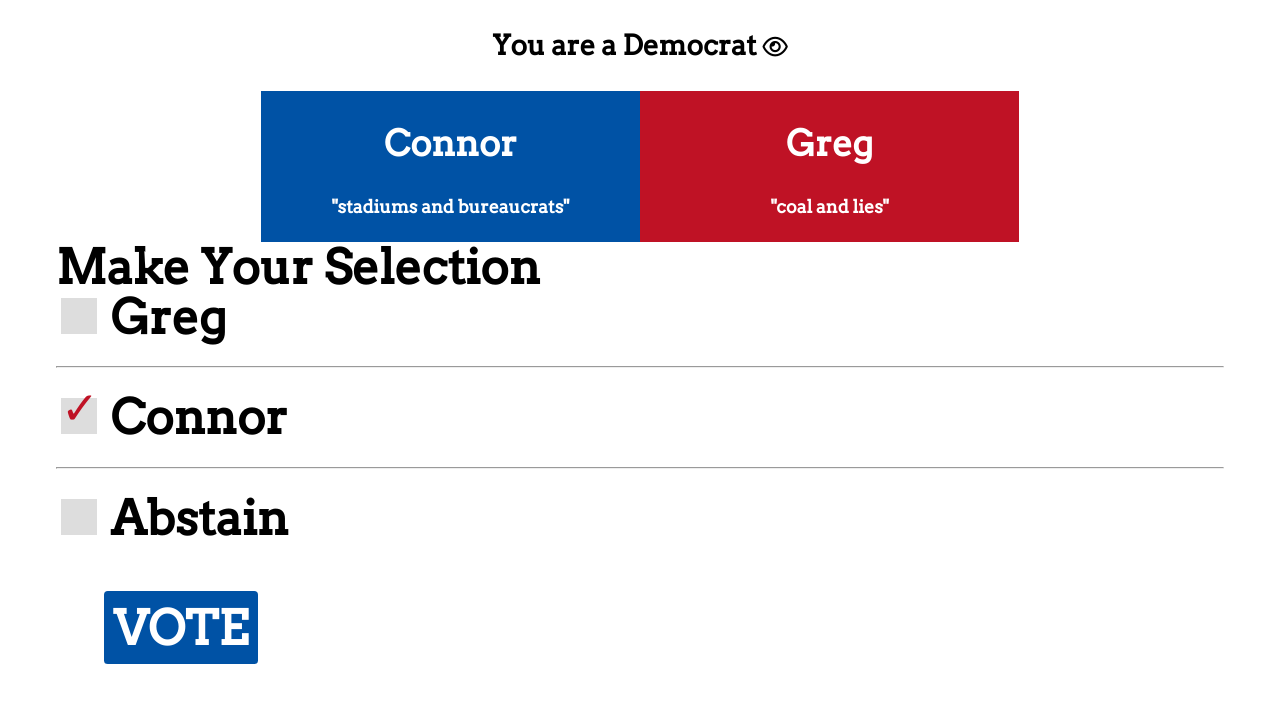
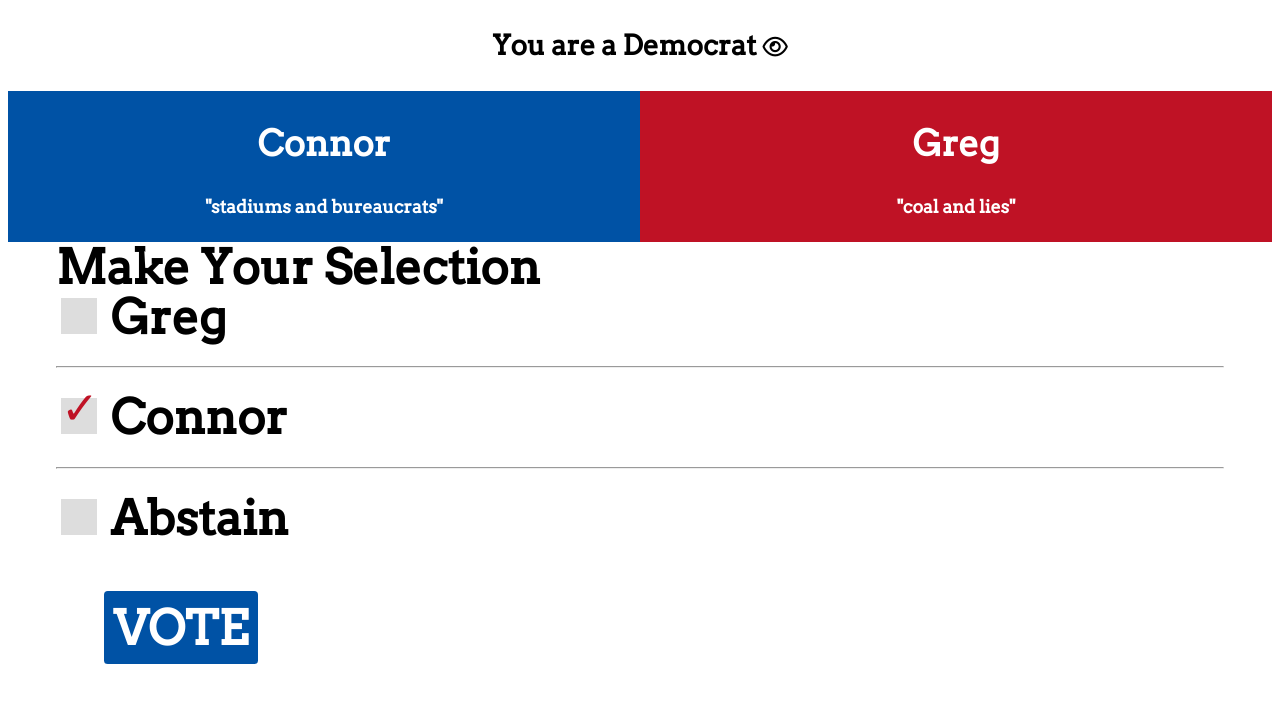
Before and after one commit to calumny/majorityparty, a website: page index.html in a window 1280 px wide. Drawn offline with nearby package versions, Linux system fonts and the light colour scheme.

Commit message:
css change

```diff
--- a/public/styles.css
+++ b/public/styles.css
@@ -137,11 +137,11 @@ touch-action: manipulation;
 	clear:left;
 	float:left;
   color: white;
-	width:60%;
+	width:100%;
 	overflow:hidden;
   display: block;
   position: relative;
-  left: 20%;
+  left: 0%;
 	background:#bf1225 ; /* column 2 background colour */
 }
 #container1 {
```
